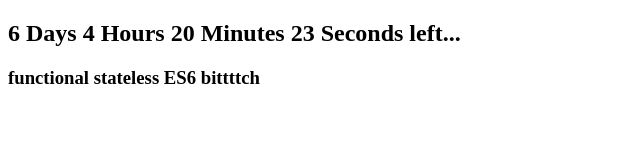
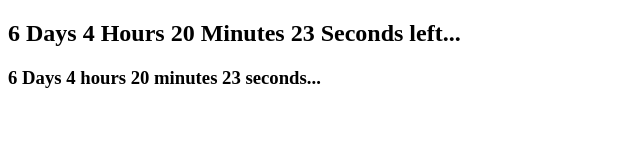
Before and after one commit to Raylin009/Count_Down_Clock, a React app: page / in a window 1280 px wide. Shown: the top 160 px of the page, without its empty margins (0-640 px from the left). Built offline with nearby package versions, Linux system fonts and the light colour scheme.

Commit message:
TimeDisplay.jsx rendering count down

```diff
--- a/src/components/App.jsx
+++ b/src/components/App.jsx
@@ -44,7 +44,7 @@ class App extends React.Component {
         return(
             <div>
                 <h2>{this.timeLeft(this.state.date,this.state.end)}</h2>
-                <TimeDisplay test={this.state.test} />
+                <TimeDisplay stopTime ={this.state.end} />
             </div>
         )
     };
--- a/src/components/TimeDisplay.jsx
+++ b/src/components/TimeDisplay.jsx
@@ -20,9 +20,20 @@ import React from 'react'
 
 //     return <h3>{props.test}</h3>
 // }
-const TimeDisplay = () => {
-    const test = "functional stateless ES6 bittttch"
-    return <h3>{test}</h3>
+const TimeDisplay = ({stopTime}) => {
+
+    const timeNow = new Date();
+    const remainTime = stopTime.getTime() - timeNow.getTime();
+    const days = Math.floor(remainTime / (1000 * 60 * 60 * 24));
+    const hours = Math.floor((remainTime % (1000 * 60 * 60 * 24)) / (1000 * 60 * 60));
+    const mins = Math.floor((remainTime % (1000 * 60 * 60)) / (1000 * 60));
+    const secs = Math.floor((remainTime % (1000 * 60)) / 1000);
+
+    return (
+        <div>
+            <h3>{days} Days {hours} hours {mins} minutes {secs} seconds...</h3>
+        </div>
+    )
 }
 
 export default TimeDisplay;
```
Also changed, not shown: 1 other file (tests, documents, lock files or other folders).
